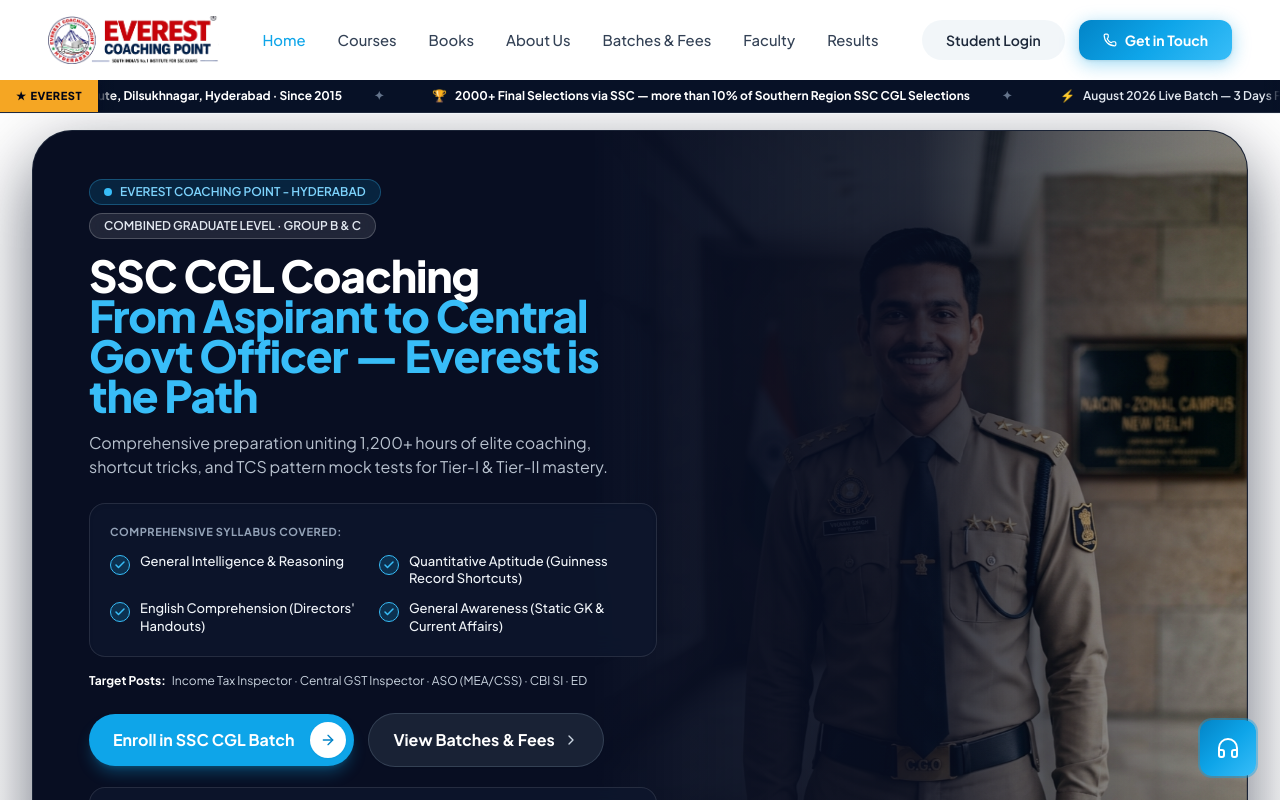
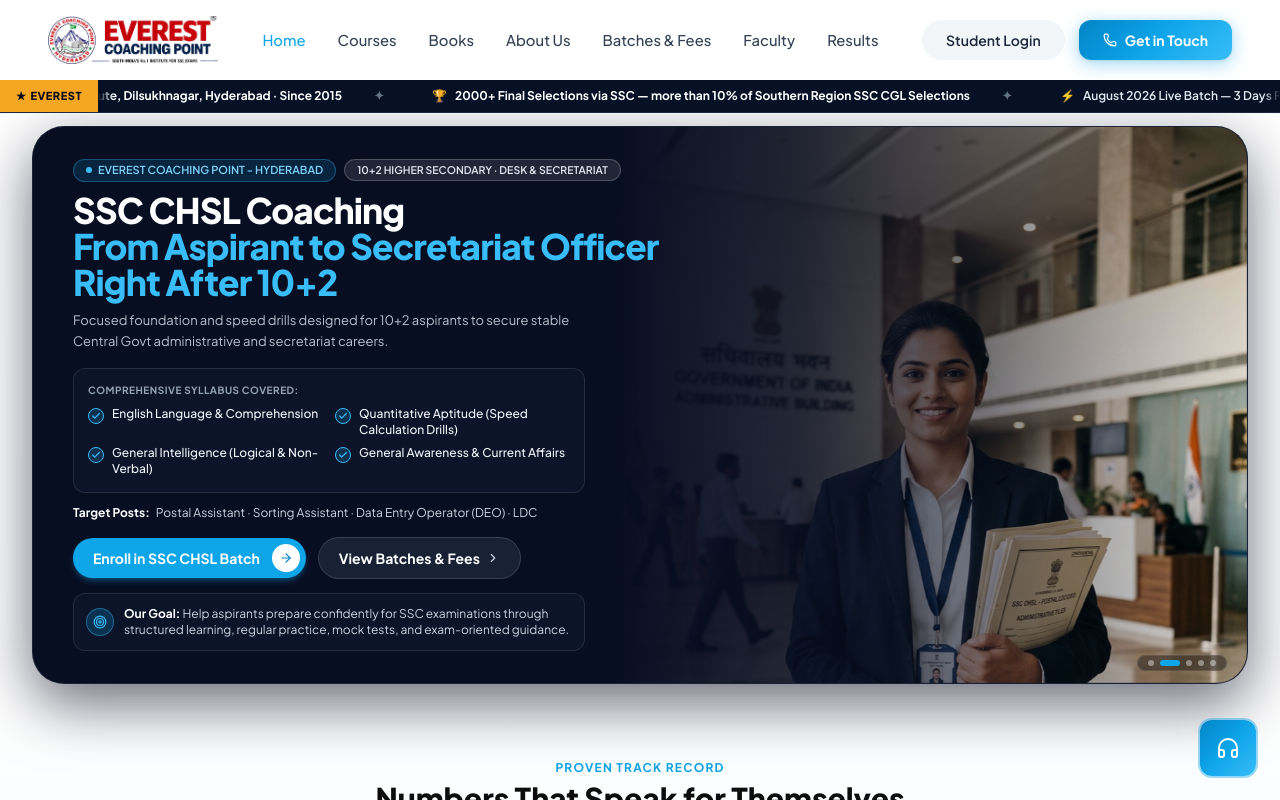
Before and after one commit to hemcharanmopidevi/everest-impact, a Next.js app: page / in a window 1280 px wide. Shown: the top 800 px of the page. Built offline with nearby package versions, Linux system fonts and the light colour scheme.

Commit message:
style(hero): scale down hero card size and padding by 20% for compact presentation

```diff
--- a/src/components/hero-slider.tsx
+++ b/src/components/hero-slider.tsx
@@ -128,38 +128,38 @@
 
   return (
     <section
-      className="relative w-full px-3 sm:px-6 lg:px-8 py-3 md:py-4"
+      className="relative w-full px-3 sm:px-6 lg:px-8 py-2 md:py-3"
       onMouseEnter={() => setIsPaused(true)}
       onMouseLeave={() => setIsPaused(false)}
     >
-      <div className="mx-auto max-w-[1400px]">
-        {/* Main Hero Card Container matching mockup 1:1 */}
-        <div className="group relative overflow-hidden rounded-[1.75rem] sm:rounded-[2.25rem] lg:rounded-[2.5rem] bg-[#080e22] text-white shadow-[0_25px_70px_rgba(3,10,30,0.6)] border border-slate-800/80">
+      <div className="mx-auto max-w-[1260px]">
+        {/* Main Hero Card Container matching mockup 1:1 (Proportionately scaled) */}
+        <div className="group relative overflow-hidden rounded-[1.5rem] sm:rounded-[2rem] bg-[#080e22] text-white shadow-[0_20px_60px_rgba(3,10,30,0.6)] border border-slate-800/80">
 
           {/* Right Background Officer Image */}
-          <div className="absolute inset-y-0 right-0 w-full lg:w-[58%] xl:w-[54%] z-0 pointer-events-none overflow-hidden">
+          <div className="absolute inset-y-0 right-0 w-full lg:w-[56%] xl:w-[52%] z-0 pointer-events-none overflow-hidden">
             <Image
               key={currentCourse.image}
               src={currentCourse.image}
               alt={`${currentCourse.title} - Everest Coaching Point`}
               fill
               priority
-              className="object-cover object-[center_15%] lg:object-[center_top] transition-opacity duration-700 animate-fade-in"
+              className="object-cover object-[center_12%] lg:object-[center_top] transition-opacity duration-700 animate-fade-in"
               sizes="(max-width: 1024px) 100vw, 55vw"
             />
             {/* Desktop gradient mask from left */}
-            <div className="hidden lg:block absolute inset-0 bg-gradient-to-r from-[#080e22] via-[#080e22]/85 via-32% to-transparent" />
+            <div className="hidden lg:block absolute inset-0 bg-gradient-to-r from-[#080e22] via-[#080e22]/85 via-30% to-transparent" />
             {/* Mobile/Tablet gradient mask */}
             <div className="lg:hidden absolute inset-0 bg-gradient-to-t from-[#080e22] via-[#080e22]/90 to-[#080e22]/45" />
           </div>
 
           {/* Floating Center-Right Circular 2,000+ Selections Completed Badge */}
-          <div className="hidden xl:flex absolute left-[49%] 2xl:left-[47%] top-1/2 -translate-y-1/2 -translate-x-1/2 z-20 flex-col items-center justify-center pointer-events-none animate-fade-in">
-            <div className="relative flex size-28 xl:size-32 flex-col items-center justify-center rounded-full bg-white shadow-[0_15px_45px_rgba(0,0,0,0.55)] p-2">
-              <div className="relative flex size-full flex-col items-center justify-center rounded-full border-[3px] border-slate-100 border-t-sky-500 border-r-sky-500 border-b-sky-500 bg-white">
-                <Users className="size-4 text-sky-500 mb-0.5" />
-                <span className="text-xl xl:text-2xl font-black text-slate-900 leading-none">2,000+</span>
-                <span className="text-[9px] xl:text-[10px] font-semibold text-slate-600 leading-tight text-center mt-1 px-1">
+          <div className="hidden xl:flex absolute left-[48%] 2xl:left-[46%] top-1/2 -translate-y-1/2 -translate-x-1/2 z-20 flex-col items-center justify-center pointer-events-none animate-fade-in">
+            <div className="relative flex size-22 xl:size-24 flex-col items-center justify-center rounded-full bg-white shadow-[0_12px_35px_rgba(0,0,0,0.55)] p-1.5">
+              <div className="relative flex size-full flex-col items-center justify-center rounded-full border-[2.5px] border-slate-100 border-t-sky-500 border-r-sky-500 border-b-sky-500 bg-white">
+                <Users className="size-3.5 text-sky-500 mb-0.5" />
+                <span className="text-lg xl:text-xl font-black text-slate-900 leading-none">2,000+</span>
+                <span className="text-[8px] xl:text-[8.5px] font-semibold text-slate-600 leading-tight text-center mt-0.5 px-0.5">
                   SSC Selections<br />Completed
                 </span>
               </div>
@@ -167,22 +167,22 @@
           </div>
 
           {/* Hero Content Area */}
-          <div className="relative z-10 w-full lg:w-[62%] xl:w-[56%] px-6 py-8 sm:px-10 sm:py-10 md:px-12 lg:px-14 lg:py-12 flex flex-col justify-center">
+          <div className="relative z-10 w-full lg:w-[60%] xl:w-[55%] px-5 py-6 sm:px-8 sm:py-7 lg:px-10 lg:py-8 flex flex-col justify-center">
 
             {/* Top Badges */}
-            <div className="flex flex-wrap items-center gap-2 mb-3.5 sm:mb-4">
-              <span className="inline-flex items-center gap-2 rounded-full bg-sky-500/15 backdrop-blur-md px-3.5 py-1 text-xs font-semibold text-sky-300 border border-sky-400/30 shadow-xs">
-                <span className="size-2 rounded-full bg-sky-400" />
+            <div className="flex flex-wrap items-center gap-2 mb-2 sm:mb-2.5">
+              <span className="inline-flex items-center gap-1.5 rounded-full bg-sky-500/15 backdrop-blur-md px-3 py-0.5 text-[11px] font-semibold text-sky-300 border border-sky-400/30 shadow-xs">
+                <span className="size-1.5 rounded-full bg-sky-400" />
                 <span>EVEREST COACHING POINT - HYDERABAD</span>
               </span>
 
-              <span className="inline-flex items-center rounded-full bg-white/10 backdrop-blur-md px-3.5 py-1 text-xs font-semibold text-slate-200 border border-white/20">
+              <span className="inline-flex items-center rounded-full bg-white/10 backdrop-blur-md px-3 py-0.5 text-[10.5px] font-semibold text-slate-200 border border-white/20">
                 {currentCourse.badge}
               </span>
             </div>
 
             {/* Main Headline */}
-            <h1 className="text-3xl sm:text-4xl lg:text-[2.75rem] font-black tracking-tight text-white leading-[1.12]">
+            <h1 className="text-2xl sm:text-3xl lg:text-[2.2rem] font-black tracking-tight text-white leading-[1.13]">
               {currentCourse.title} <br />
               <span className="text-sky-400">
                 {currentCourse.headline}
@@ -190,20 +190,20 @@
             </h1>
 
             {/* Subtitle / Overview */}
-            <p className="mt-3.5 sm:mt-4 text-xs sm:text-sm md:text-base text-slate-300/90 leading-relaxed max-w-xl font-normal">
+            <p className="mt-2 sm:mt-2.5 text-xs sm:text-[13px] text-slate-300/90 leading-relaxed max-w-lg font-normal">
               {currentCourse.desc}
             </p>
 
             {/* Comprehensive Syllabus Checklist Card */}
-            <div className="mt-5 sm:mt-6 rounded-2xl bg-[#0e172e]/80 backdrop-blur-md border border-white/10 p-4 sm:p-5 shadow-inner max-w-xl">
-              <p className="text-[11px] font-bold uppercase tracking-wider text-slate-400 mb-3">
+            <div className="mt-3.5 sm:mt-4 rounded-xl bg-[#0e172e]/80 backdrop-blur-md border border-white/10 p-3 sm:p-3.5 shadow-inner max-w-lg">
+              <p className="text-[10px] font-bold uppercase tracking-wider text-slate-400 mb-2">
                 COMPREHENSIVE SYLLABUS COVERED:
               </p>
-              <div className="grid grid-cols-1 sm:grid-cols-2 gap-3 text-xs sm:text-[13px] font-medium text-slate-100">
+              <div className="grid grid-cols-1 sm:grid-cols-2 gap-x-3 gap-y-1.5 text-[11px] sm:text-xs font-medium text-slate-100">
                 {currentCourse.subjects.map((sub) => (
-                  <div key={sub} className="flex items-start gap-2.5">
-                    <div className="size-5 rounded-full bg-sky-500/20 border border-sky-400 flex items-center justify-center shrink-0 mt-0.5">
-                      <Check className="size-3 text-sky-400 stroke-[3]" />
+                  <div key={sub} className="flex items-start gap-2">
+                    <div className="size-4 rounded-full bg-sky-500/20 border border-sky-400 flex items-center justify-center shrink-0 mt-0.5">
+                      <Check className="size-2.5 text-sky-400 stroke-[3]" />
                     </div>
                     <span className="leading-snug">{sub}</span>
                   </div>
@@ -212,38 +212,38 @@
             </div>
 
             {/* Target Posts Badge Strip */}
-            <div className="mt-3.5 sm:mt-4 flex flex-wrap items-baseline gap-1.5 text-xs text-slate-300">
+            <div className="mt-2.5 sm:mt-3 flex flex-wrap items-baseline gap-1.5 text-[11px] sm:text-xs text-slate-300">
               <span className="font-bold text-white">Target Posts:</span>
               <span className="text-slate-300">{currentCourse.targetPosts}</span>
             </div>
 
             {/* CTA Buttons */}
-            <div className="mt-5 sm:mt-6 flex flex-col sm:flex-row items-stretch sm:items-center gap-3.5">
+            <div className="mt-3.5 sm:mt-4 flex flex-col sm:flex-row items-stretch sm:items-center gap-2.5 sm:gap-3">
               <a
                 href={`https://wa.me/919030030185?text=Hello%20Everest%20Coaching%20Point,%20I%20want%20to%20enroll%20in%20the%20${encodeURIComponent(currentCourse.title)}%20Batch.`}
                 target="_blank"
                 rel="noreferrer"
-                className="inline-flex items-center justify-between gap-4 rounded-full bg-sky-500 hover:bg-sky-400 active:scale-[0.98] pl-6 pr-2 py-2 text-sm sm:text-base font-bold text-white shadow-lg shadow-sky-500/30 transition-all duration-200"
+                className="inline-flex items-center justify-between gap-3 rounded-full bg-sky-500 hover:bg-sky-400 active:scale-[0.98] pl-5 pr-1.5 py-1.5 text-xs sm:text-sm font-bold text-white shadow-md shadow-sky-500/30 transition-all duration-200"
               >
                 <span>Enroll in {currentCourse.shortName} Batch</span>
-                <span className="flex size-9 items-center justify-center rounded-full bg-white text-sky-600 shadow-sm shrink-0">
-                  <ArrowRight className="size-4" />
+                <span className="flex size-7 sm:size-7.5 items-center justify-center rounded-full bg-white text-sky-600 shadow-xs shrink-0">
+                  <ArrowRight className="size-3.5" />
                 </span>
               </a>
 
               <a
                 href="#fees"
-                className="inline-flex items-center justify-center gap-2 rounded-full bg-slate-800/80 hover:bg-slate-700/80 active:scale-[0.98] px-6 py-3.5 text-sm sm:text-base font-bold text-white border border-slate-600/60 backdrop-blur-md shadow-sm transition-all duration-200 text-center"
+                className="inline-flex items-center justify-center gap-1.5 rounded-full bg-slate-800/80 hover:bg-slate-700/80 active:scale-[0.98] px-5 py-2.5 text-xs sm:text-sm font-bold text-white border border-slate-600/60 backdrop-blur-md shadow-xs transition-all duration-200 text-center"
               >
                 <span>View Batches &amp; Fees</span>
-                <ChevronRight className="size-4 text-slate-300" />
+                <ChevronRight className="size-3.5 text-slate-300" />
               </a>
             </div>
 
             {/* Our Goal Banner */}
-            <div className="mt-4 sm:mt-5 rounded-2xl bg-[#0e172e]/80 backdrop-blur-md border border-white/10 p-3 sm:p-3.5 flex items-start sm:items-center gap-3 max-w-xl text-xs text-slate-300">
-              <div className="size-9 rounded-full bg-sky-500/20 border border-sky-400/40 flex items-center justify-center shrink-0">
-                <Target className="size-4 text-sky-400" />
+            <div className="mt-3 sm:mt-3.5 rounded-xl bg-[#0e172e]/80 backdrop-blur-md border border-white/10 p-2.5 sm:p-3 flex items-start sm:items-center gap-2.5 max-w-lg text-[10.5px] sm:text-xs text-slate-300">
+              <div className="size-7 rounded-full bg-sky-500/20 border border-sky-400/40 flex items-center justify-center shrink-0">
+                <Target className="size-3.5 text-sky-400" />
               </div>
               <div>
                 <span className="font-bold text-white">Our Goal: </span>
@@ -254,17 +254,17 @@
           </div>
 
           {/* Floating Subtle Slide Navigation Dots on Bottom Right */}
-          <div className="absolute bottom-4 right-6 z-20 hidden sm:flex items-center gap-1.5 bg-black/40 backdrop-blur-md px-3 py-1.5 rounded-full border border-white/10">
+          <div className="absolute bottom-3 right-5 z-20 hidden sm:flex items-center gap-1.5 bg-black/40 backdrop-blur-md px-2.5 py-1 rounded-full border border-white/10">
             {sscCourses.map((c, i) => (
               <button
                 key={c.id}
                 type="button"
                 aria-label={`Go to ${c.title}`}
                 onClick={() => setCurrentIdx(i)}
-                className={`h-2 rounded-full transition-all duration-300 ${
+                className={`h-1.5 rounded-full transition-all duration-300 ${
                   i === currentIdx
-                    ? "w-6 bg-sky-500 shadow-xs"
-                    : "w-2 bg-white/40 hover:bg-white/70"
+                    ? "w-5 bg-sky-500 shadow-xs"
+                    : "w-1.5 bg-white/40 hover:bg-white/70"
                 }`}
               />
             ))}
@@ -275,17 +275,17 @@
             type="button"
             onClick={handlePrev}
             aria-label="Previous Program"
-            className="absolute left-3 top-1/2 -translate-y-1/2 z-20 flex size-9 items-center justify-center rounded-full bg-black/40 hover:bg-sky-500 text-white backdrop-blur-md border border-white/15 opacity-0 group-hover:opacity-100 transition-all duration-200"
+            className="absolute left-2.5 top-1/2 -translate-y-1/2 z-20 flex size-8 items-center justify-center rounded-full bg-black/40 hover:bg-sky-500 text-white backdrop-blur-md border border-white/15 opacity-0 group-hover:opacity-100 transition-all duration-200"
           >
-            <ChevronLeft className="size-5" />
+            <ChevronLeft className="size-4" />
           </button>
           <button
             type="button"
             onClick={handleNext}
             aria-label="Next Program"
-            className="absolute right-3 top-1/2 -translate-y-1/2 z-20 flex size-9 items-center justify-center rounded-full bg-black/40 hover:bg-sky-500 text-white backdrop-blur-md border border-white/15 opacity-0 group-hover:opacity-100 transition-all duration-200"
+            className="absolute right-2.5 top-1/2 -translate-y-1/2 z-20 flex size-8 items-center justify-center rounded-full bg-black/40 hover:bg-sky-500 text-white backdrop-blur-md border border-white/15 opacity-0 group-hover:opacity-100 transition-all duration-200"
           >
-            <ChevronRight className="size-5" />
+            <ChevronRight className="size-4" />
           </button>
 
         </div>
```
